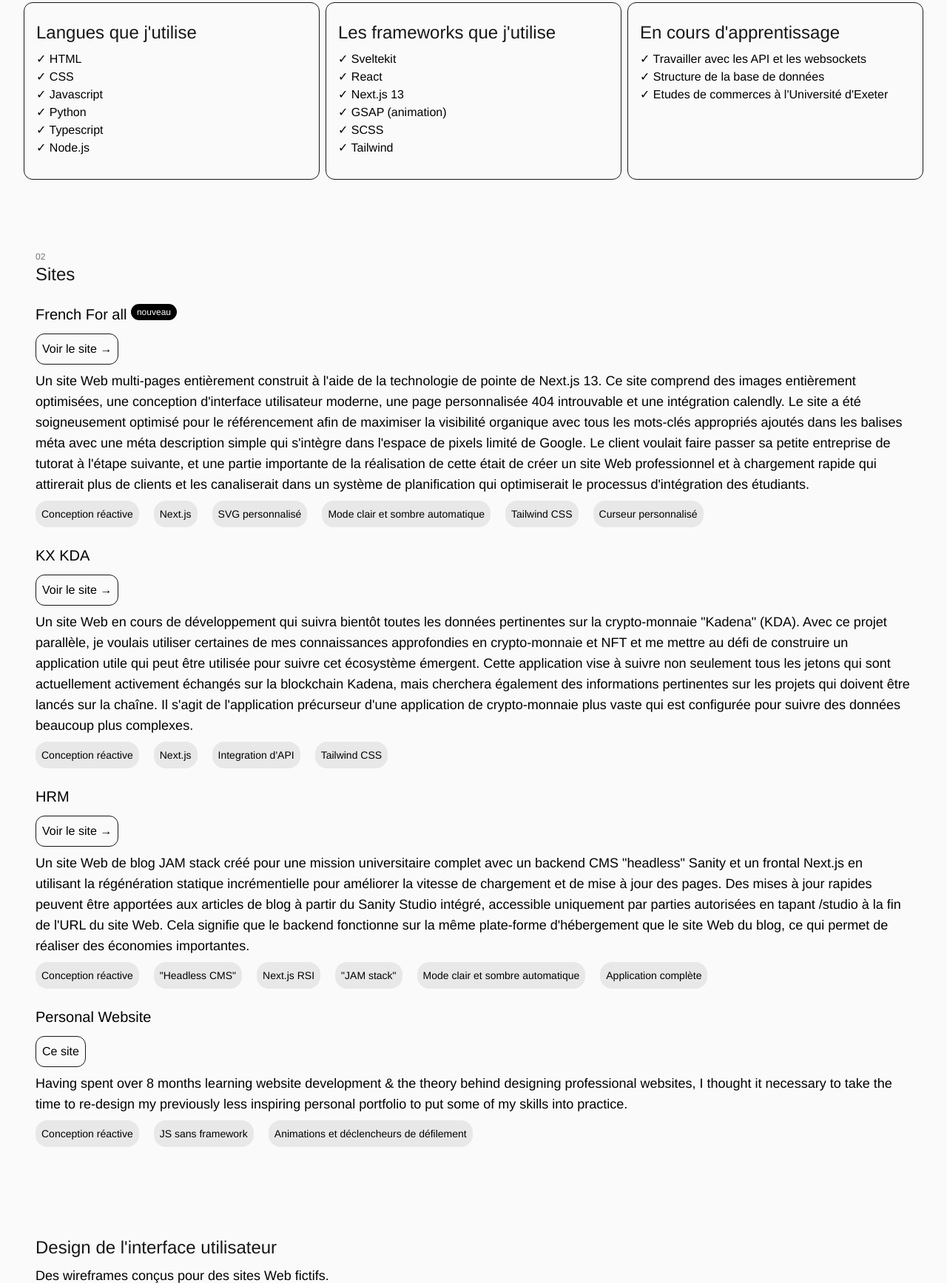
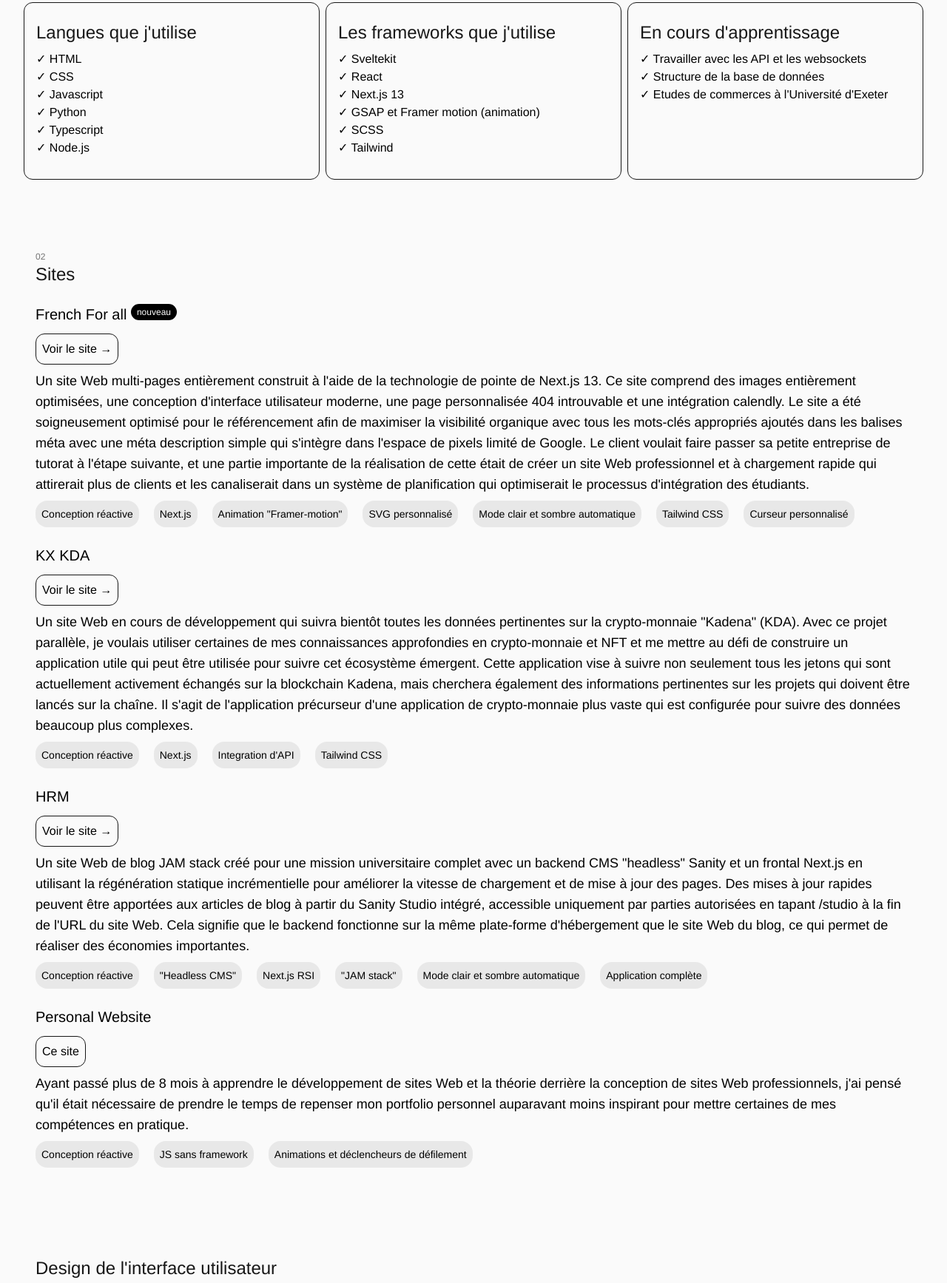
Before and after one commit to Wj9488/Portfolio-2-Master, a website: page fr.html in a window 1280 px wide. Shown: the part 1473-3208 px from the top of the page at 74% size. Drawn offline with nearby package versions, Linux system fonts and the light colour scheme.

Commit message:
Added FFA link

```diff
--- a/fr.html
+++ b/fr.html
@@ -305,7 +305,7 @@
               </p>
               <p class="text-m ">
                 &#x2713
-                GSAP (animation)
+                GSAP et Framer motion (animation)
               </p>
               <p class="text-m ">
                 &#x2713
@@ -341,7 +341,7 @@
           <h5 class="text-2xl text-neutral-900">Sites</h5>
 
           <p class="mt-6 text-xl font__poppins">French For all <sup class="sup__new">nouveau</sup></p>
-          <a href="https://frenchforall.netlify.app/" target="_blank" role="Link to the live site">
+          <a href="https://french-lesson.com/" target="_blank" role="Link to the live site">
             <button
               class="hoverable border border-neutral-900  rounded-xl p-2 mt-3 flex justify-center items-center gap-2 "
             >
@@ -364,6 +364,9 @@
             </p>
             <p class="opacity__background p-2 rounded-2xl text-sm  ">
               Next.js
+            </p>
+            <p class="opacity__background p-2 rounded-2xl text-sm  ">
+              Animation "Framer-motion"
             </p>
             <p class="opacity__background p-2 rounded-2xl text-sm  ">
                 SVG personnalisé
@@ -487,10 +490,7 @@
           </button>
 
           <p class="mt-2 text-lg ">
-            Having spent over 8 months learning website development & the
-            theory behind designing professional websites, I thought it necessary
-            to take the time to re-design my previously less inspiring personal
-            portfolio to put some of my skills into practice.
+            Ayant passé plus de 8 mois à apprendre le développement de sites Web et la théorie derrière la conception de sites Web professionnels, j'ai pensé qu'il était nécessaire de prendre le temps de repenser mon portfolio personnel auparavant moins inspirant pour mettre certaines de mes compétences en pratique.
           </p>
           <div class="flex justify-start items-center flex-wrap mt-2 gap-5" role="Website features list">
             <p class="opacity__background p-2 rounded-2xl text-sm  ">
```
Also changed, not shown: index.html (+5 -2 lines).
